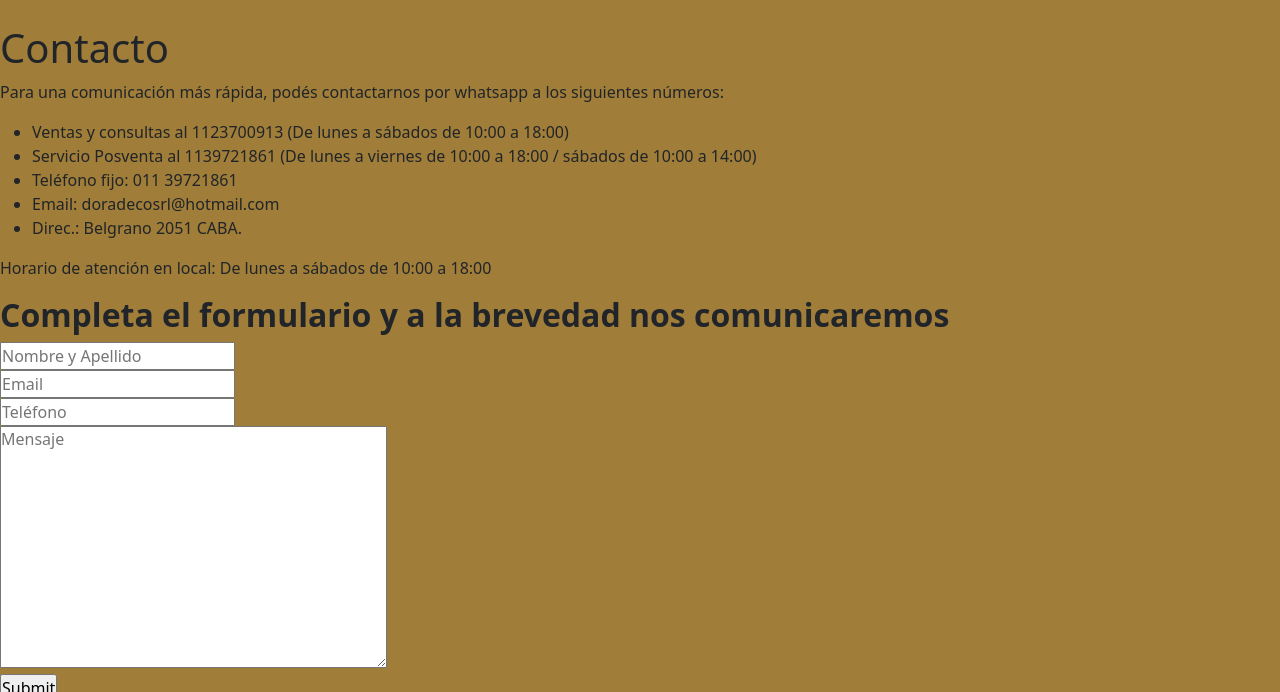
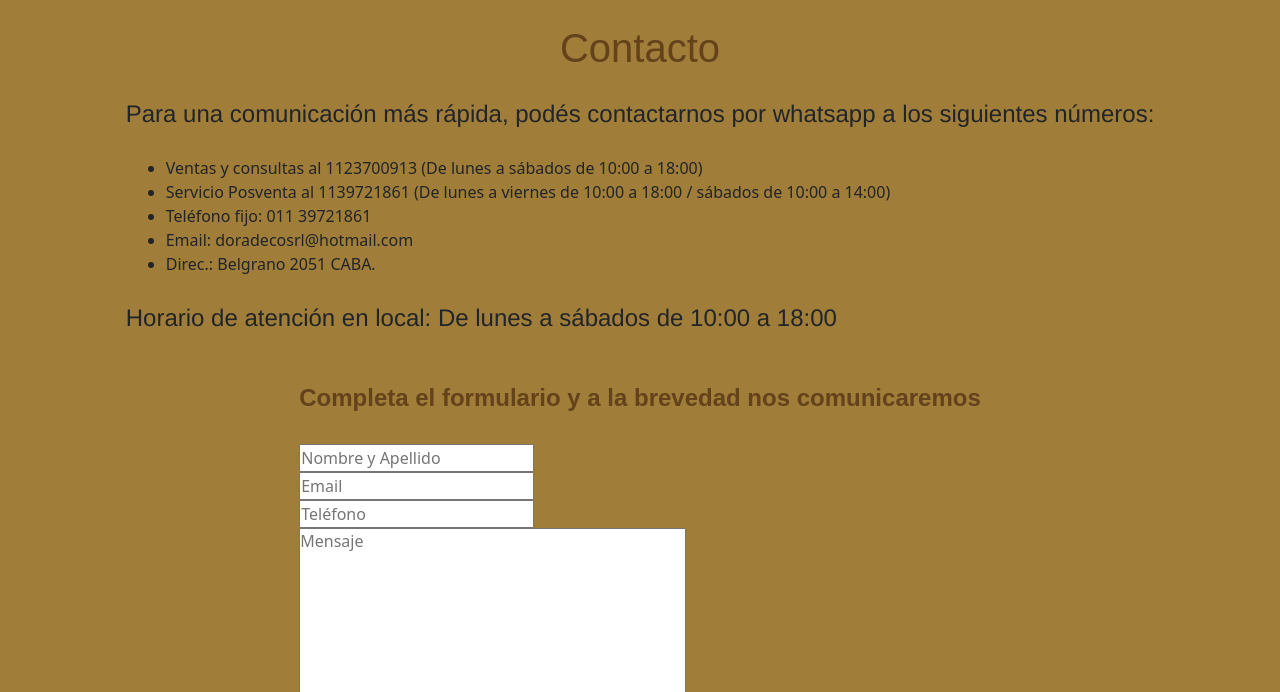
Before and after one commit to Emi-Morini/DoraDecoFinal, a website: page pages/contactos.html in a window 1280 px wide. Shown: the part 108-800 px from the top of the page. Drawn offline with nearby package versions, Linux system fonts and the light colour scheme; files that its build step writes are made by us from their sources; a web font is replaced by a local one.

Commit message:
pages contactos

```diff
--- a/pages/contactos.html
+++ b/pages/contactos.html
@@ -8,7 +8,7 @@
     <link href="https://cdn.jsdelivr.net/npm/bootstrap@5.2.0/dist/css/bootstrap.min.css" rel="stylesheet" integrity="sha384-gH2yIJqKdNHPEq0n4Mqa/HGKIhSkIHeL5AyhkYV8i59U5AR6csBvApHHNl/vI1Bx" crossorigin="anonymous">
     <title>Contactos</title>
     <link rel="icon" href="../IMG/logo.jpeg">
-    <link rel="stylesheet" href="../CSS/style.css">
+    <link rel="stylesheet" href="../CSS/main.css">
     <link rel="preconnect" href="https://fonts.googleapis.com">
     <link rel="preconnect" href="https://fonts.gstatic.com" crossorigin>
     <link href="https://fonts.googleapis.com/css2?family=Kdam+Thmor+Pro&display=swap" rel="stylesheet">
--- a/scss/layout/contactos.scss
+++ b/scss/layout/contactos.scss
@@ -0,0 +1,59 @@
+/* Contactos */
+
+.secConta{
+    display: grid;
+    grid-template-columns: auto;
+    grid-template-rows: auto;
+    grid-template-areas: "tituConta"
+                         "parraConta"
+                         "ulConta"
+                         "parraContaDos"
+                         "titulConta"
+                         "formConta";
+    justify-content: center;
+    justify-items: center;
+    align-items: center;
+}
+
+.tituConta{
+    grid-area: tituConta;
+    font-family: 'Kdam Thmor Pro', sans-serif;
+    color: rgb(100, 66, 27) ;
+    font-size: 2rem;
+
+}
+
+
+.parraConta{
+    grid-area: parraConta;
+    font-size: 1.2rem;
+    font-family:'Franklin Gothic Medium', 'Arial Narrow', Arial, sans-serif;
+    margin: 1rem;
+}
+
+.parraContaDos{
+    grid-area: parraContaDos;
+    font-size: 1.2rem;
+    font-family:'Franklin Gothic Medium', 'Arial Narrow', Arial, sans-serif;
+    margin: 1rem;
+}
+
+.ulConta{
+    grid-area: ulConta;
+    margin: 1.5rem;
+}
+
+.titulConta{
+    grid-area: titulConta;
+    font-family: 'Kdam Thmor Pro', sans-serif;
+    color: rgb(100, 66, 27);
+    font-size: 1.3rem;
+    margin: 2rem;
+
+}
+
+.formConta{
+    grid-area: formConta;
+    margin: 2rem;
+
+}
--- a/scss/style.scss
+++ b/scss/style.scss
@@ -3,4 +3,5 @@
 @import "layout/quienessomos";
 @import "layout/productos";
 @import "layout/mediosdepago";
+@import "layout/contactos";
 @import "utilities/mediaqueries";
--- a/scss/utilities/_mediaqueries.scss
+++ b/scss/utilities/_mediaqueries.scss
@@ -168,3 +168,47 @@
     }
 
 }
+
+/* Mediaqueries Contactos */
+
+@media screen and (min-width: 576px) and (max-width: 992px){
+
+    .tituConta{
+        font-size: 2.3rem;
+
+    }
+
+    .parraConta{
+        font-size: 1.05rem;
+    }
+
+    .parraContaDos{
+        font-size: 1.05rem;
+    }
+
+    .ulConta{
+        font-size: 1rem;
+    }
+
+
+}
+
+@media screen and (min-width: 992px){
+
+    .tituConta{
+        font-size: 2.5rem;
+    }
+
+    .parraConta{
+        font-size: 1.5rem;
+    }
+
+    .parraContaDos{
+        font-size: 1.5rem;
+    }
+
+    .titulConta{
+        font-size: 1.5rem;
+    }
+
+}
```
Also changed, not shown: css/main.css.
